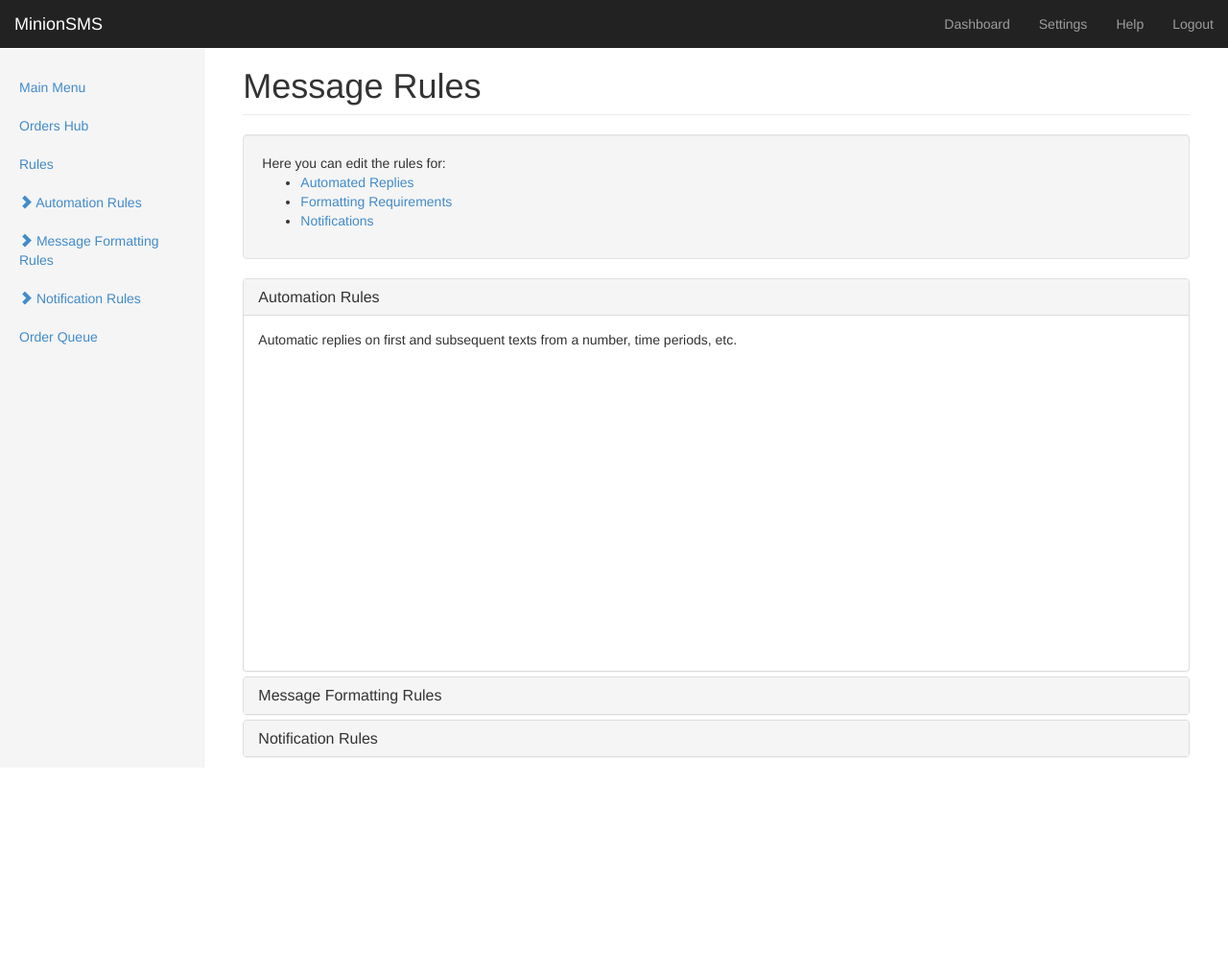
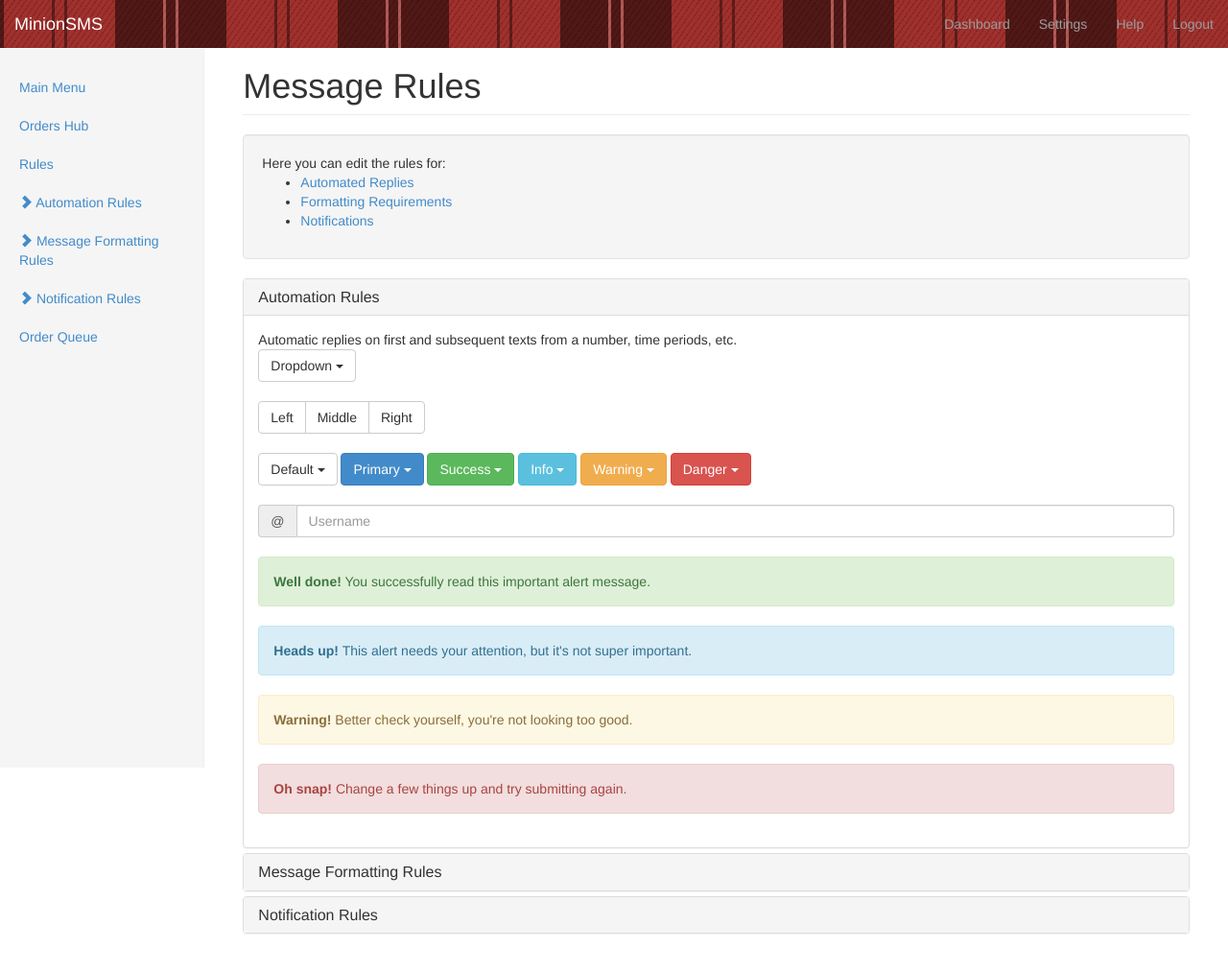
Before and after one commit to adamdavies1915/MinionSMS, a PHP site: page /rules.php in a window 1280 px wide, after a click on "Automation Rules". Shown: the whole page at 96% size. Before the commit the page ends 800 px from the top, so only its background shows below. Run offline with PHP 8.4, Linux system fonts and the light colour scheme.

Commit message:
Corrections and pretty tartan.

```diff
--- a/css/custom.css
+++ b/css/custom.css
@@ -7,3 +7,18 @@
 	width:100%;
 	height:100%;
 }
+.carbon{
+background:
+radial-gradient(black 15%, transparent 16%) 0 0,
+radial-gradient(black 15%, transparent 16%) 8px 8px,
+radial-gradient(rgba(255,255,255,.1) 15%, transparent 20%) 0 1px,
+radial-gradient(rgba(255,255,255,.1) 15%, transparent 20%) 8px 9px;
+background-color:#282828;
+background-size:16px 16px;
+}
+.tartan{
+	background-color: hsl(2, 57%, 40%);
+background-image: repeating-linear-gradient(transparent, transparent 50px, rgba(0,0,0,.4) 50px, rgba(0,0,0,.4) 53px, transparent 53px, transparent 63px, rgba(0,0,0,.4) 63px, rgba(0,0,0,.4) 66px, transparent 66px, transparent 116px, rgba(0,0,0,.5) 116px, rgba(0,0,0,.5) 166px, rgba(255,255,255,.2) 166px, rgba(255,255,255,.2) 169px, rgba(0,0,0,.5) 169px, rgba(0,0,0,.5) 179px, rgba(255,255,255,.2) 179px, rgba(255,255,255,.2) 182px, rgba(0,0,0,.5) 182px, rgba(0,0,0,.5) 232px, transparent 232px),
+repeating-linear-gradient(270deg, transparent, transparent 50px, rgba(0,0,0,.4) 50px, rgba(0,0,0,.4) 53px, transparent 53px, transparent 63px, rgba(0,0,0,.4) 63px, rgba(0,0,0,.4) 66px, transparent 66px, transparent 116px, rgba(0,0,0,.5) 116px, rgba(0,0,0,.5) 166px, rgba(255,255,255,.2) 166px, rgba(255,255,255,.2) 169px, rgba(0,0,0,.5) 169px, rgba(0,0,0,.5) 179px, rgba(255,255,255,.2) 179px, rgba(255,255,255,.2) 182px, rgba(0,0,0,.5) 182px, rgba(0,0,0,.5) 232px, transparent 232px),
+repeating-linear-gradient(125deg, transparent, transparent 2px, rgba(0,0,0,.2) 2px, rgba(0,0,0,.2) 3px, transparent 3px, transparent 5px, rgba(0,0,0,.2) 5px);
+}
--- /dev/null
+++ b/exampleaccordioncontent.php
@@ -0,0 +1,102 @@
+<div class="dropdown">
+  <button class="btn btn-default dropdown-toggle" type="button" id="dropdownMenu1" data-toggle="dropdown" aria-expanded="true">
+    Dropdown
+    <span class="caret"></span>
+  </button>
+  <ul class="dropdown-menu" role="menu" aria-labelledby="dropdownMenu1">
+    <li role="presentation"><a role="menuitem" tabindex="-1" href="#">Action</a></li>
+    <li role="presentation"><a role="menuitem" tabindex="-1" href="#">Another action</a></li>
+    <li role="presentation"><a role="menuitem" tabindex="-1" href="#">Something else here</a></li>
+    <li role="presentation"><a role="menuitem" tabindex="-1" href="#">Separated link</a></li>
+  </ul>
+</div>
+<br/>
+<div class="btn-group" role="group" aria-label="...">
+	<button type="button" class="btn btn-default">Left</button>
+	<button type="button" class="btn btn-default">Middle</button>
+	<button type="button" class="btn btn-default">Right</button>
+</div>
+<br/>
+<br/>
+<div class="bs-example">
+    <div class="btn-group">
+      <button type="button" class="btn btn-default dropdown-toggle" data-toggle="dropdown" aria-expanded="false">Default <span class="caret"></span></button>
+      <ul class="dropdown-menu" role="menu">
+        <li><a href="#">Action</a></li>
+        <li><a href="#">Another action</a></li>
+        <li><a href="#">Something else here</a></li>
+        <li class="divider"></li>
+        <li><a href="#">Separated link</a></li>
+      </ul>
+    </div><!-- /btn-group -->
+    <div class="btn-group">
+      <button type="button" class="btn btn-primary dropdown-toggle" data-toggle="dropdown" aria-expanded="false">Primary <span class="caret"></span></button>
+      <ul class="dropdown-menu" role="menu">
+        <li><a href="#">Action</a></li>
+        <li><a href="#">Another action</a></li>
+        <li><a href="#">Something else here</a></li>
+        <li class="divider"></li>
+        <li><a href="#">Separated link</a></li>
+      </ul>
+    </div><!-- /btn-group -->
+    <div class="btn-group">
+      <button type="button" class="btn btn-success dropdown-toggle" data-toggle="dropdown" aria-expanded="false">Success <span class="caret"></span></button>
+      <ul class="dropdown-menu" role="menu">
+        <li><a href="#">Action</a></li>
+        <li><a href="#">Another action</a></li>
+        <li><a href="#">Something else here</a></li>
+        <li class="divider"></li>
+        <li><a href="#">Separated link</a></li>
+      </ul>
+    </div><!-- /btn-group -->
+    <div class="btn-group">
+      <button type="button" class="btn btn-info dropdown-toggle" data-toggle="dropdown" aria-expanded="false">Info <span class="caret"></span></button>
+      <ul class="dropdown-menu" role="menu">
+        <li><a href="#">Action</a></li>
+        <li><a href="#">Another action</a></li>
+        <li><a href="#">Something else here</a></li>
+        <li class="divider"></li>
+        <li><a href="#">Separated link</a></li>
+      </ul>
+    </div><!-- /btn-group -->
+    <div class="btn-group">
+      <button type="button" class="btn btn-warning dropdown-toggle" data-toggle="dropdown" aria-expanded="false">Warning <span class="caret"></span></button>
+      <ul class="dropdown-menu" role="menu">
+        <li><a href="#">Action</a></li>
+        <li><a href="#">Another action</a></li>
+        <li><a href="#">Something else here</a></li>
+        <li class="divider"></li>
+        <li><a href="#">Separated link</a></li>
+      </ul>
+    </div><!-- /btn-group -->
+    <div class="btn-group">
+      <button type="button" class="btn btn-danger dropdown-toggle" data-toggle="dropdown" aria-expanded="false">Danger <span class="caret"></span></button>
+      <ul class="dropdown-menu" role="menu">
+        <li><a href="#">Action</a></li>
+        <li><a href="#">Another action</a></li>
+        <li><a href="#">Something else here</a></li>
+        <li class="divider"></li>
+        <li><a href="#">Separated link</a></li>
+      </ul>
+    </div><!-- /btn-group -->
+</div>
+<br/>
+<div class="input-group">
+  <span class="input-group-addon">@</span>
+  <input type="text" class="form-control" placeholder="Username">
+</div>
+<br/>
+<div class="bs-example">
+    <div class="alert alert-success" role="alert">
+      <strong>Well done!</strong> You successfully read this important alert message.
+    </div>
+    <div class="alert alert-info" role="alert">
+      <strong>Heads up!</strong> This alert needs your attention, but it's not super important.
+    </div>
+    <div class="alert alert-warning" role="alert">
+      <strong>Warning!</strong> Better check yourself, you're not looking too good.
+    </div>
+    <div class="alert alert-danger" role="alert">
+      <strong>Oh snap!</strong> Change a few things up and try submitting again.
+    </div>
+  </div>
--- a/mass.php
+++ b/mass.php
@@ -5,7 +5,7 @@
 
     <div class="container-fluid">
       <div class="row">
-        <?php include('./masssnav.php'); ?>
+        <?php include('./massnav.php'); ?>
         <div class="main col-sm-9 col-sm-offset-3 col-md-10 col-md-offset-2">
           <h1 class="page-header">Mass Messaging</h1>
           <div class="well">
--- a/newcontact.php
+++ b/newcontact.php
@@ -5,7 +5,7 @@
 
     <div class="container-fluid">
       <div class="row">
-        <?php include('./masssnav.php'); ?>
+        <?php include('./massnav.php'); ?>
         <div class="main col-sm-9 col-sm-offset-3 col-md-10 col-md-offset-2">
           <h1 class="page-header">Edit/Add new contact</h1>
           <div class="well">
--- a/rules.php
+++ b/rules.php
@@ -28,23 +28,7 @@
 							<div id="collapseOne" class="panel-collapse collapse" role="tabpanel" aria-labelledby="headingOne">
 								<div class="panel-body">
 									Automatic replies on first and subsequent texts from a number, time periods, etc.
-									<br/>
-									<br/>
-									<br/>
-									<br/>
-									<br/>
-									<br/>
-									<br/>
-									<br/>
-									<br/>
-									<br/>
-									<br/>
-									<br/>
-									<br/>
-									<br/>
-									<br/>
-									<br/>
-									<br/>
+									<?php include('./exampleaccordioncontent.php'); ?>
 								</div>
 							</div>
 						</div>
@@ -59,23 +43,7 @@
 							<div id="collapseTwo" class="panel-collapse collapse" role="tabpanel" aria-labelledby="headingTwo">
 								<div class="panel-body">
 									Ignore texts if certain phrases aren't included
-									<br/>
-									<br/>
-									<br/>
-									<br/>
-									<br/>
-									<br/>
-									<br/>
-									<br/>
-									<br/>
-									<br/>
-									<br/>
-									<br/>
-									<br/>
-									<br/>
-									<br/>
-									<br/>
-									<br/>
+									<?php include('./exampleaccordioncontent.php'); ?>
 								</div>
 							</div>
 						</div>
@@ -90,23 +58,7 @@
 							<div id="collapseThree" class="panel-collapse collapse" role="tabpanel" aria-labelledby="headingThree">
 								<div class="panel-body">
 									Notify for certain phrases sent in texts
-									<br/>
-									<br/>
-									<br/>
-									<br/>
-									<br/>
-									<br/>
-									<br/>
-									<br/>
-									<br/>
-									<br/>
-									<br/>
-									<br/>
-									<br/>
-									<br/>
-									<br/>
-									<br/>
-									<br/>
+									<?php include('./exampleaccordioncontent.php'); ?>
 								</div>
 							</div>
 						</div>
--- a/sendmass.php
+++ b/sendmass.php
@@ -5,7 +5,7 @@
 
     <div class="container-fluid">
       <div class="row">
-        <?php include('./masssnav.php'); ?>
+        <?php include('./massnav.php'); ?>
         <div class="main col-sm-9 col-sm-offset-3 col-md-10 col-md-offset-2">
           <h1 class="page-header">Send a mass message</h1>
           <div class="well">
--- a/topnav.php
+++ b/topnav.php
@@ -1,4 +1,4 @@
-<nav class="navbar navbar-inverse navbar-fixed-top" role="navigation">
+<nav class="navbar navbar-inverse navbar-fixed-top tartan" role="navigation">
       <div class="container-fluid">
         <div class="navbar-header">
           <button type="button" class="navbar-toggle collapsed" data-toggle="collapse" data-target="#navbar" aria-expanded="false" aria-controls="navbar">
```
Also changed, not shown: 1 other file.
